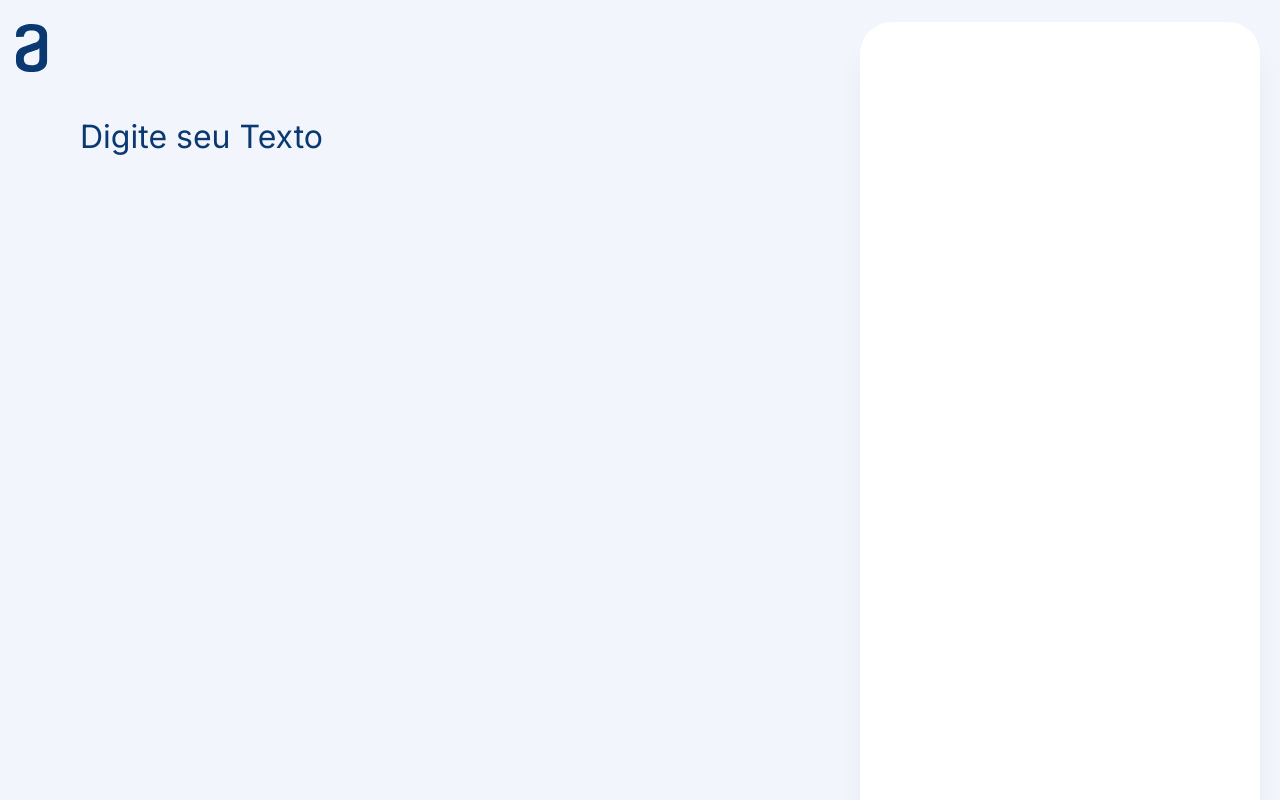
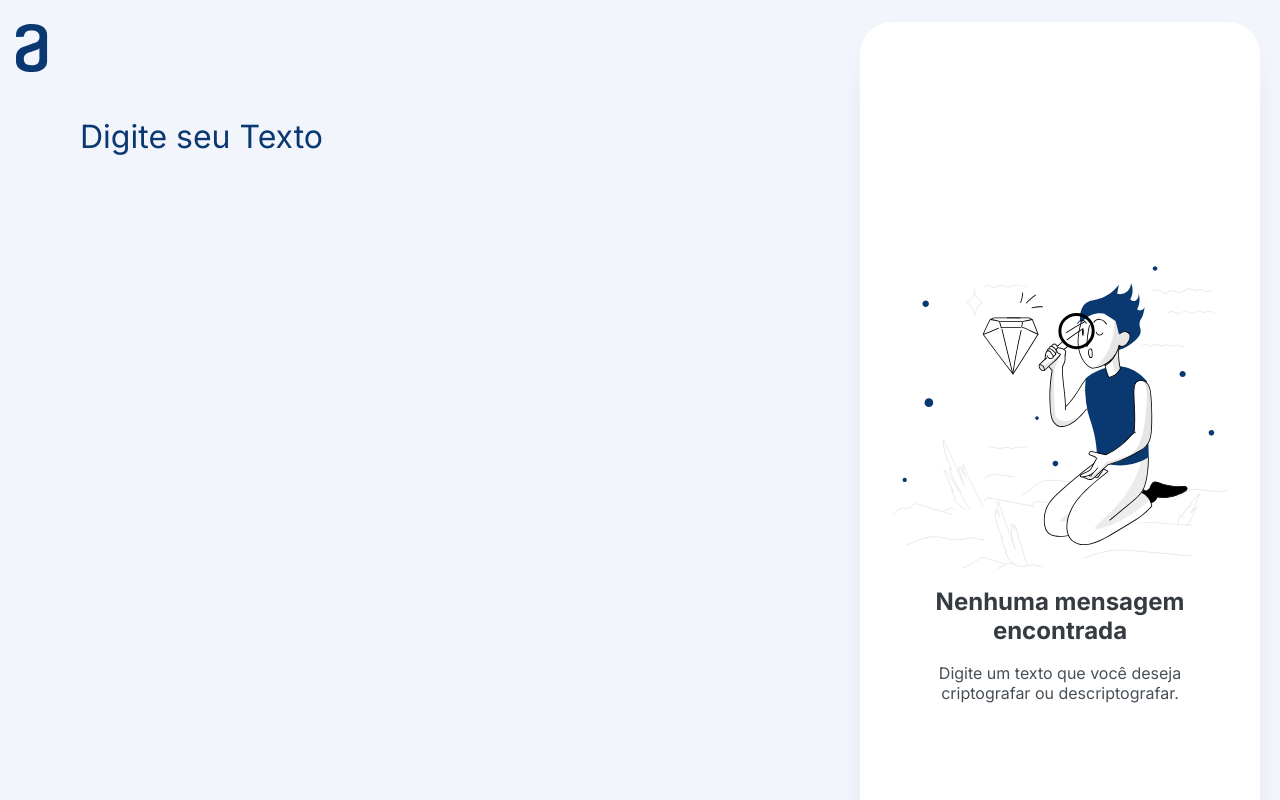
Before and after one commit to PHnrq/text-decoder, a plain HTML site: page index.html in a window 1280 px wide. Shown: the top 800 px of the page. Drawn offline with Linux system fonts and the light colour scheme.

Commit message:
add empty mensage

```diff
--- a/index.html
+++ b/index.html
@@ -29,9 +29,13 @@
 
         <aside>
             <form>
-                <textarea id="showMessage">
-                </textarea>
-                <button type="button">Copiar</button>
+                <div  id='emptyMessage' class="showEmptyMensage">
+                    <img src="assets/empty-illu.svg" alt="Ilustração de um texto vazio">
+                    <h3>Nenhuma mensagem encontrada</h3>
+                    <p>Digite um texto que você deseja criptografar ou descriptografar.</p>
+                </div>
+                <textarea id="showMessage"></textarea>
+                <button type="button" onclick="handleCopy()">Copiar</button>
             </form>
         </aside>
     </main>
```
